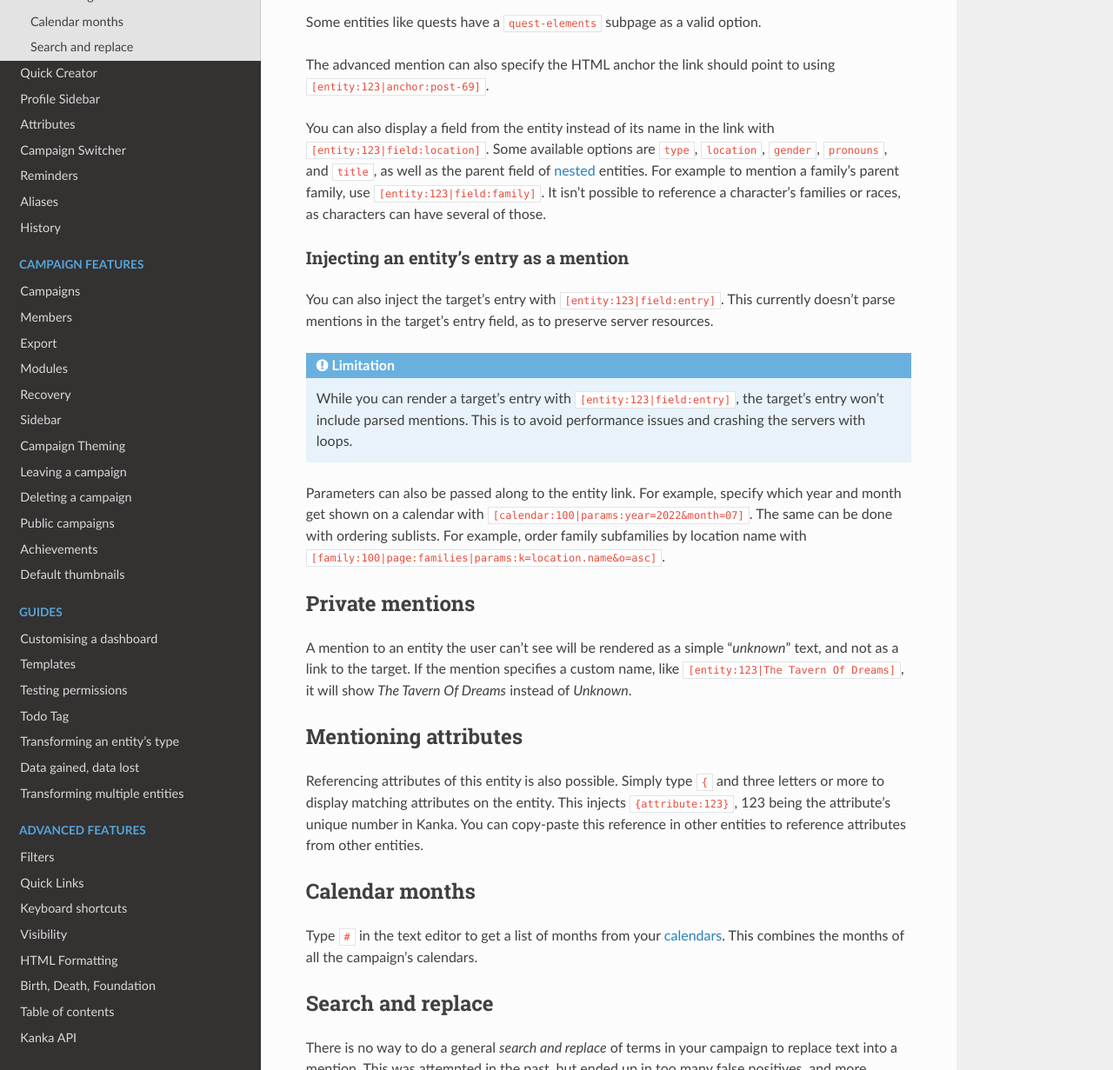
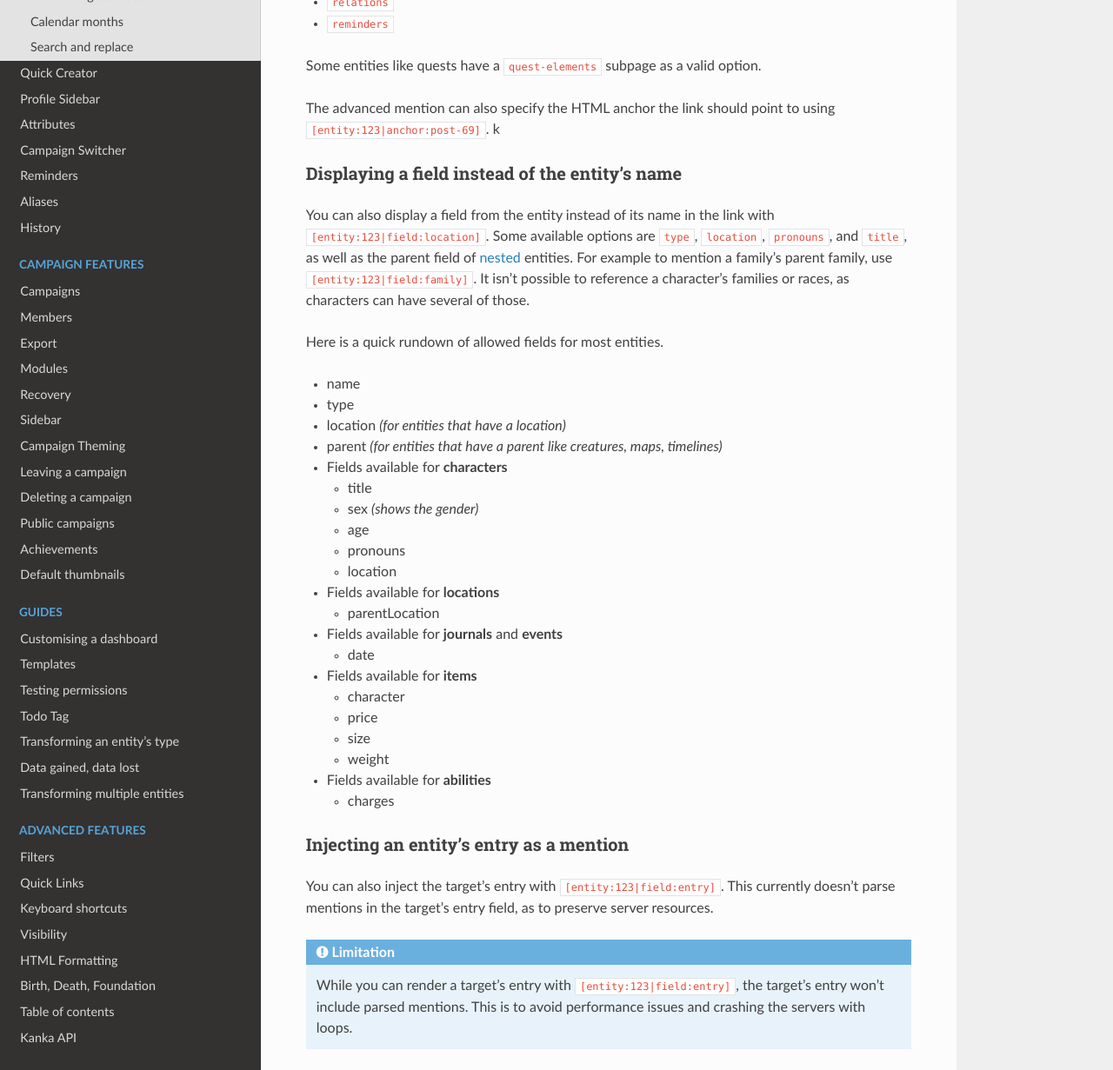
Before and after one commit to owlchester/kanka-docs, a Sphinx documentation site: the page built from docs/source/features/mentions.md, in a window 1280 px wide and 1400 px high, scrolled down 1255 px, cut to the strip 169-1400 px from the top of the window. Shown: the whole strip at 87% size. Built offline with Sphinx 7.4.7 and the Read the Docs theme 2.0.0, drawn with Linux system fonts in a browser that asks for light colours; some of the changed text lies outside the part shown.

Commit message:
Update visibility and mentions

```diff
--- a/docs/source/features/mentions.md
+++ b/docs/source/features/mentions.md
@@ -31,8 +33,34 @@ Instead of having the link fo to the entity's overview page, the advanced mentio
 Some entities like quests have a `quest-elements` subpage as a valid option.
 
 The advanced mention can also specify the HTML anchor the link should point to using `[entity:123|anchor:post-69]`.
+k
+### Displaying a field instead of the entity's name
 
-You can also display a field from the entity instead of its name in the link with `[entity:123|field:location]`. Some available options are `type`, `location`, `gender`, `pronouns`, and `title`, as well as the parent field of [nested](features/nested) entities. For example to mention a family's parent family, use `[entity:123|field:family]`. It isn't possible to reference a character's families or races, as characters can have several of those.
+You can also display a field from the entity instead of its name in the link with `[entity:123|field:location]`. Some available options are `type`, `location`, `pronouns`, and `title`, as well as the parent field of [nested](features/nested) entities. For example to mention a family's parent family, use `[entity:123|field:family]`. It isn't possible to reference a character's families or races, as characters can have several of those.
+
+Here is a quick rundown of allowed fields for most entities.
+
+* name
+* type
+* location _(for entities that have a location)_
+* parent _(for entities that have a parent like creatures, maps, timelines)_
+* Fields available for **characters**
+  * title
+  * sex _(shows the gender)_
+  * age
+  * pronouns
+  * location
+* Fields available for **locations**
+  * parentLocation
+* Fields available for **journals** and **events**
+  * date
+* Fields available for **items**
+  * character
+  * price
+  * size
+  * weight
+* Fields available for **abilities**
+  * charges
 
 ### Injecting an entity's entry as a mention
 
```
Also changed, not shown: other parts of docs/source/features/mentions.md (+2 -0 lines), docs/source/advanced/visibility.md (+2 -0 lines), docs/source/features/campaigns/theming.md (+3 -1 lines), docs/source/features/permissions.md (+1 -11 lines), docs/source/advanced/img/visibility-dropdown.png (added).
